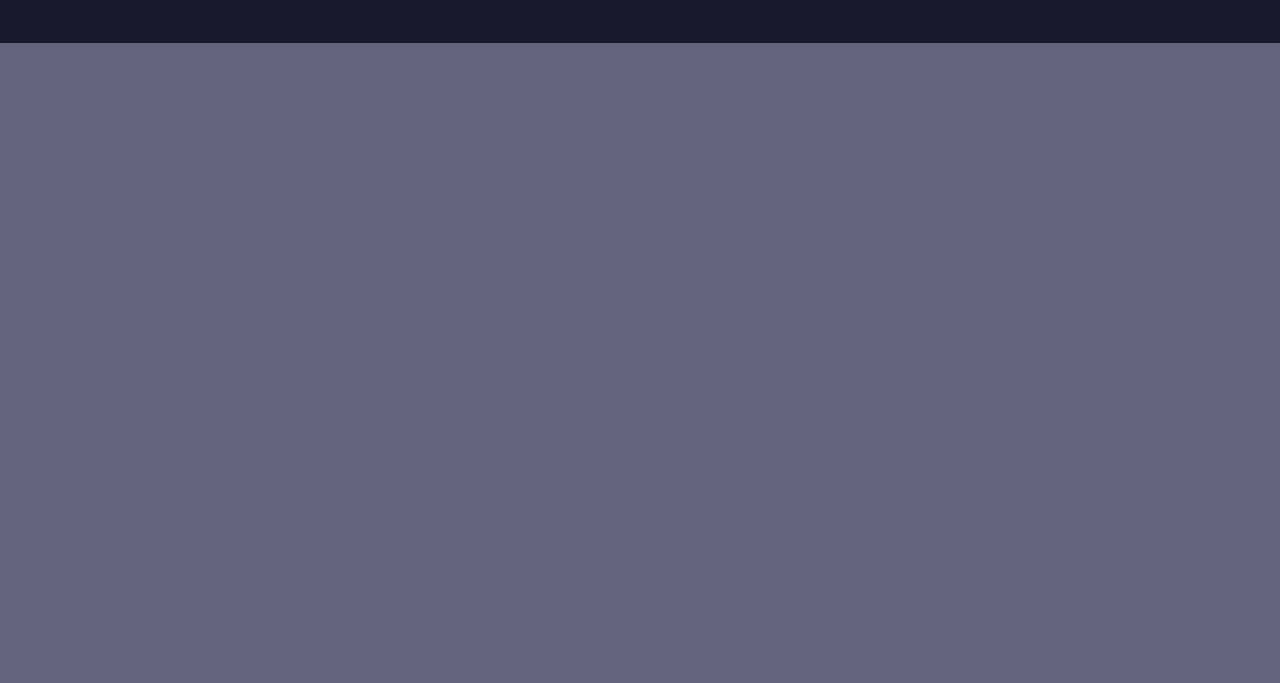
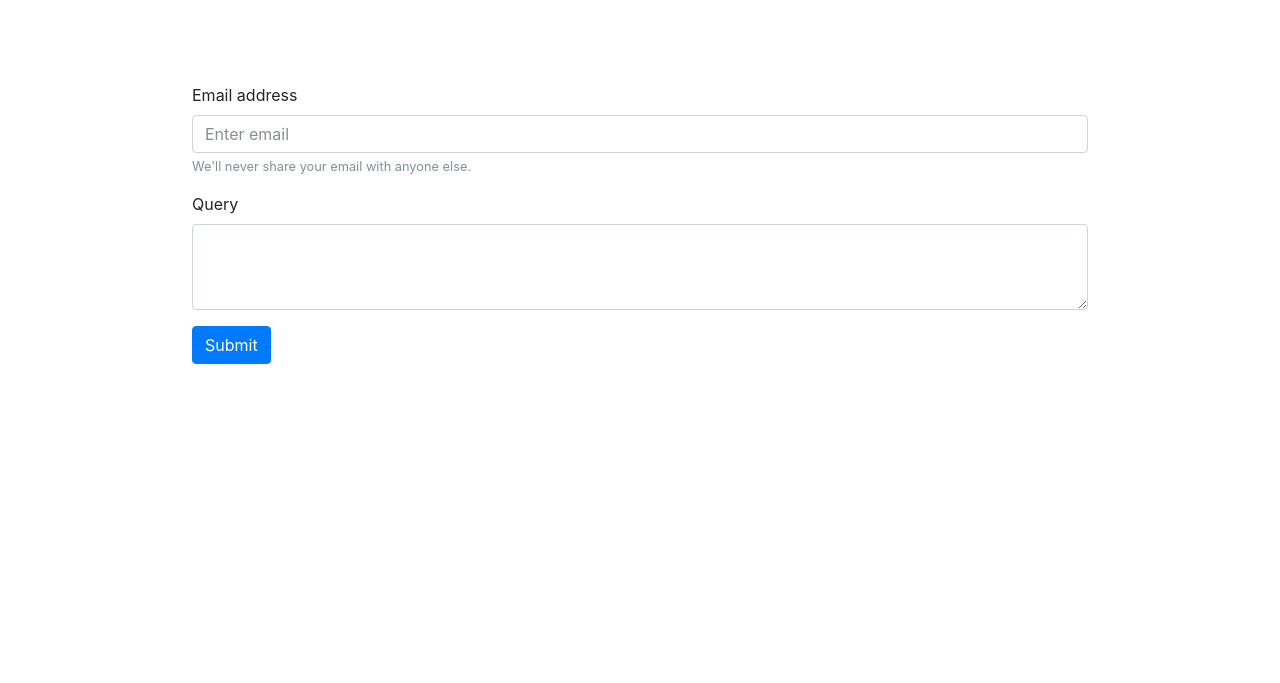
Before and after one commit to charlesxjyang/Alexandria, a plain HTML site: page index.html in a window 1280 px wide. Shown: the part 117-800 px from the top of the page. Drawn offline with nearby package versions, Linux system fonts and the light colour scheme.

Commit message:
basic look finished

```diff
--- a/css/Stylesheet.css
+++ b/css/Stylesheet.css
@@ -440,7 +440,7 @@
   background-color: rgba(25,25,46,1.0);
   height:20%;
   width:100%;
-  position: absolute;
+  position: relative;
   top:0px;
 }
 p{
@@ -479,3 +479,13 @@
     font-size:2.0em;
     margin-top:0.25%;
 }
+
+
+
+
+
+#section {
+  width: 70%;
+  margin: 0 auto;
+  margin-top: 10%;
+}
--- a/index.html
+++ b/index.html
@@ -3,10 +3,19 @@
     <head>
         <title>Alexandria</title>
         <meta charset="UTF-8">
-        <meta name="description" content="A simple and beautiful web visualization application for academic researchers"><!--This shows up as link description during google search-->
-        <meta name="keywords" content="CrossRef API, Data Visualization, Academic Research Visualization, Bibliometric Visualization, CrossRef REST API"><!--keywords for SEO, shows up in google search-->
+        <!--This shows up as link description during google search-->
+        <meta name="description" content="A simple and beautiful web visualization application for academic researchers">
+        <!--keywords for SEO, shows up in google search-->
+        <meta name="keywords" content="CrossRef API, Data Visualization, Academic Research Visualization, Bibliometric Visualization, CrossRef REST API">
+        <!-- Set website icon -->
+        <link rel="icon" type="image/icon" href="favicon.ico">
+        <!-- Make sure this looks right on mobile -->
+        <meta name="viewport" content="width=device-width, initial-scale=1, shrink-to-fit=no">
+        <!-- Custom CSS -->
         <link rel="stylesheet" type="text/css" href="css/Stylesheet.css">
-        <link rel="icon" type="image/icon" href="favicon.ico">
+        <!-- Bootstrap CSS -->
+        <link rel="stylesheet" href="https://maxcdn.bootstrapcdn.com/bootstrap/4.0.0-beta.2/css/bootstrap.min.css" integrity="sha384-PsH8R72JQ3SOdhVi3uxftmaW6Vc51MKb0q5P2rRUpPvrszuE4W1povHYgTpBfshb" crossorigin="anonymous">
+
     </head>
         <body>
             <header>
@@ -14,9 +23,32 @@
                 Alexandria
               </p>
             </header>
-            <div class="bodyText">
+            <div id=section >
+
+            <form>
+              <div class="form-group">
+                <label for="exampleInputEmail1">Email address</label>
+                <input type="email" class="form-control" id="exampleInputEmail1" aria-describedby="emailHelp" placeholder="Enter email">
+                <small id="emailHelp" class="form-text text-muted">We'll never share your email with anyone else.</small>
+              </div>
+              <div class="form-group">
+                <label for="exampleFormControlTextarea1">Query</label>
+                <textarea class="form-control" id="exampleFormControlTextarea1" rows="3"></textarea>
+              </div>
+              <button type="submit" class="btn btn-primary">Submit</button>
+            </form>
 
             </div>
-            </div>
+
+
+
+
+
+
+            <!-- Optional JavaScript -->
+            <!-- jQuery first, then Popper.js, then Bootstrap JS -->
+            <script src="https://code.jquery.com/jquery-3.2.1.slim.min.js" integrity="sha384-KJ3o2DKtIkvYIK3UENzmM7KCkRr/rE9/Qpg6aAZGJwFDMVNA/GpGFF93hXpG5KkN" crossorigin="anonymous"></script>
+            <script src="https://cdnjs.cloudflare.com/ajax/libs/popper.js/1.12.3/umd/popper.min.js" integrity="sha384-vFJXuSJphROIrBnz7yo7oB41mKfc8JzQZiCq4NCceLEaO4IHwicKwpJf9c9IpFgh" crossorigin="anonymous"></script>
+            <script src="https://maxcdn.bootstrapcdn.com/bootstrap/4.0.0-beta.2/js/bootstrap.min.js" integrity="sha384-alpBpkh1PFOepccYVYDB4do5UnbKysX5WZXm3XxPqe5iKTfUKjNkCk9SaVuEZflJ" crossorigin="anonymous"></script>
         </body>
 </html>
```
